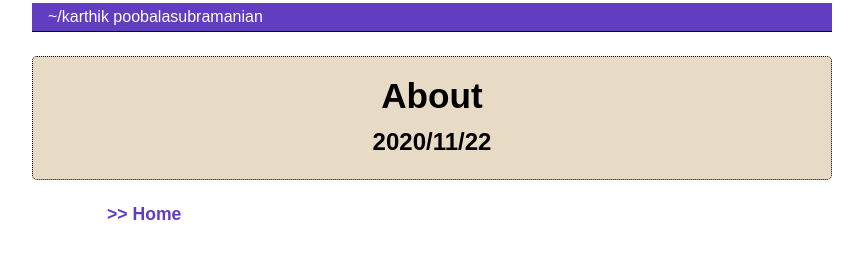
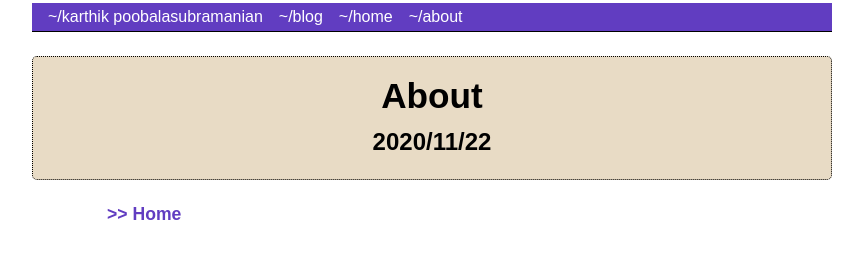
Before and after one commit to poobal/poobal.github.io, a plain HTML site: page about/index.html in a window 1280 px wide. Shown: the whole page, without its empty margins (208-1071 px from the left). Drawn offline with nearby package versions, Linux system fonts and the light colour scheme; a web font is replaced by a local one.

Commit message:
Updated main page config

```diff
--- a/about/index.html
+++ b/about/index.html
@@ -25,6 +25,21 @@
 
       <li class="pull-left ">
         <a href="http://poobal.github.io/">~/karthik poobalasubramanian</a>
+      </li>
+
+
+      <li class="pull-left ">
+        <a href="/post">~/blog</a>
+      </li>
+
+
+      <li class="pull-left ">
+        <a href="/">~/home</a>
+      </li>
+
+
+      <li class="pull-left current">
+        <a href="/about">~/about</a>
       </li>
 
 
```
Also changed, not shown: 404.html (+15 -0 lines), categories/index.html (+15 -0 lines), index.html (+15 -0 lines), tags/index.html (+15 -0 lines).
